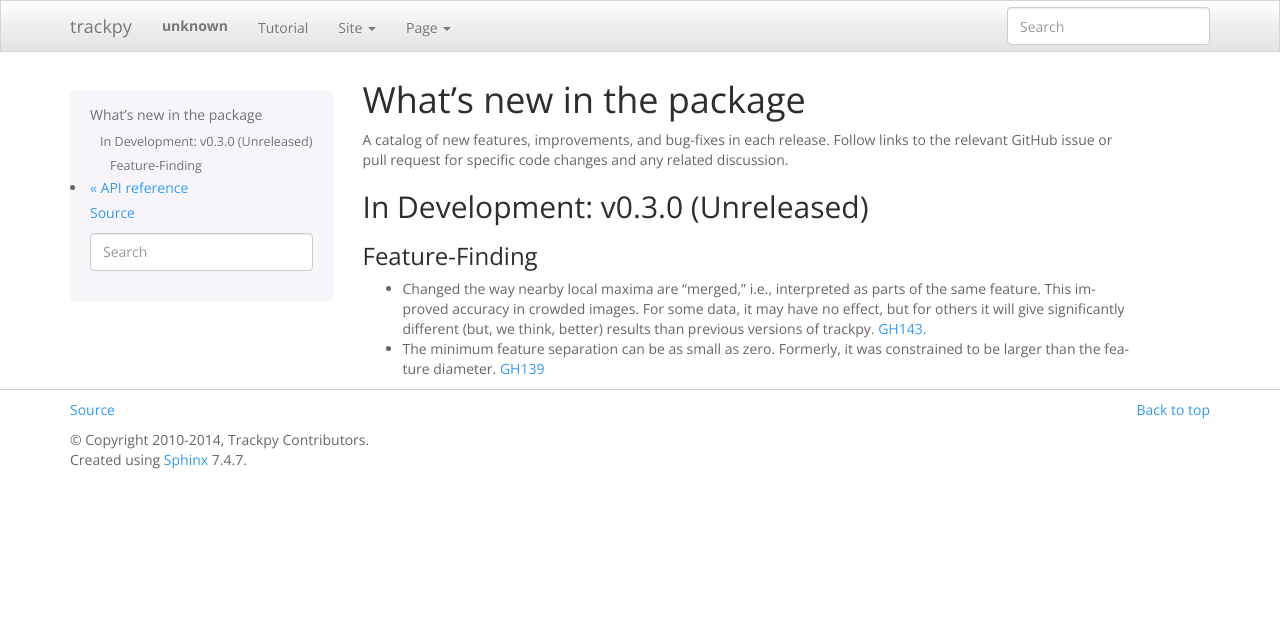
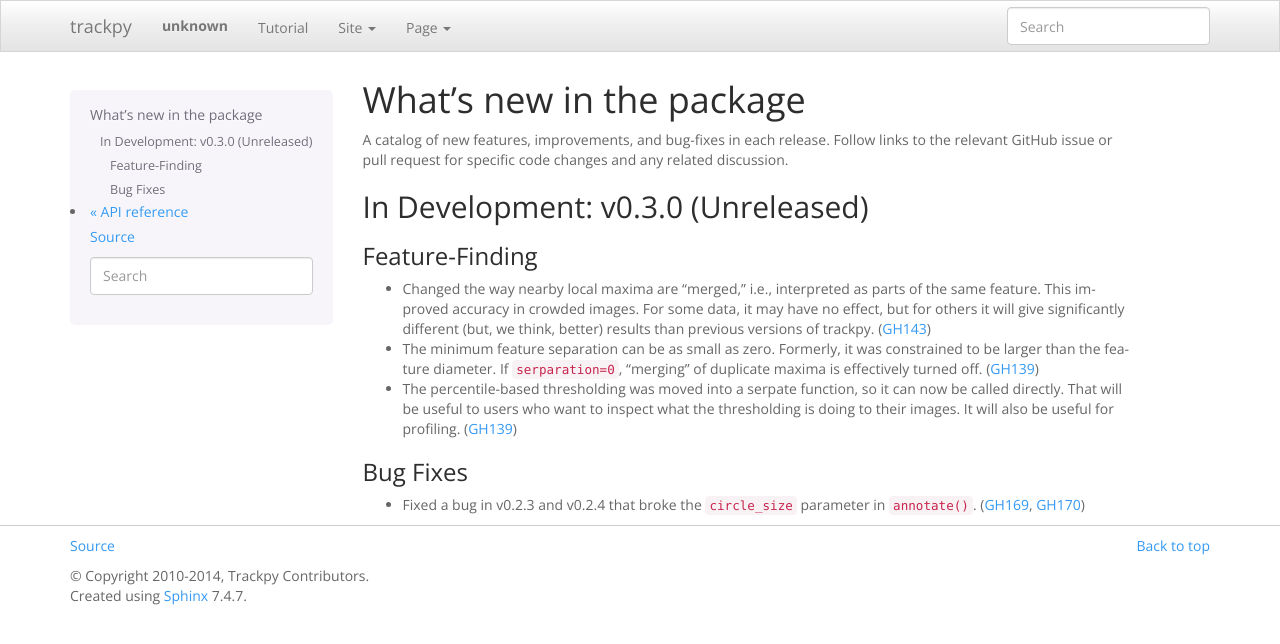
Before and after one commit to soft-matter/trackpy, a Sphinx documentation site: the page built from doc/whatsnew.rst, in a window 1280 px wide. Shown: the top 644 px of the page. Built offline with Sphinx 7.4.7, drawn with Linux system fonts in a browser that asks for light colours; pages that are not in the unit, such as notebooks, are missing from menus.

Commit message:
Complete release notes for v0.3.0 (so far).

```diff
--- a/doc/releases/v0.3.0.txt
+++ b/doc/releases/v0.3.0.txt
@@ -5,6 +5,13 @@ In Development: v0.3.0 (Unreleased)
 Feature-Finding
 ~~~~~~~~~~~~~~~
 
-- Changed the way nearby local maxima are "merged," i.e., interpreted as parts of the same feature. This improved accuracy in crowded images. For some data, it may have no effect, but for others it will give significantly different (but, we think, better) results than previous versions of trackpy. :issue:`143`.
+- Changed the way nearby local maxima are "merged," i.e., interpreted as parts of the same feature. This improved accuracy in crowded images. For some data, it may have no effect, but for others it will give significantly different (but, we think, better) results than previous versions of trackpy. (:issue:`143`)
 
-- The minimum feature separation can be as small as zero. Formerly, it was constrained to be larger than the feature diameter. :issue:`139`
+- The minimum feature separation can be as small as zero. Formerly, it was constrained to be larger than the feature diameter. If ``serparation=0``, "merging" of duplicate maxima is effectively turned off. (:issue:`139`)
+
+- The percentile-based thresholding was moved into a serpate function, so it can now be called directly. That will be useful to users who want to inspect what the thresholding is doing to their images. It will also be useful for profiling. (:issue:`139`)
+
+Bug Fixes
+~~~~~~~~~
+
+- Fixed a bug in v0.2.3 and v0.2.4 that broke the ``circle_size`` parameter in ``annotate()``. (:issue:`169`, :issue:`170`)
```
